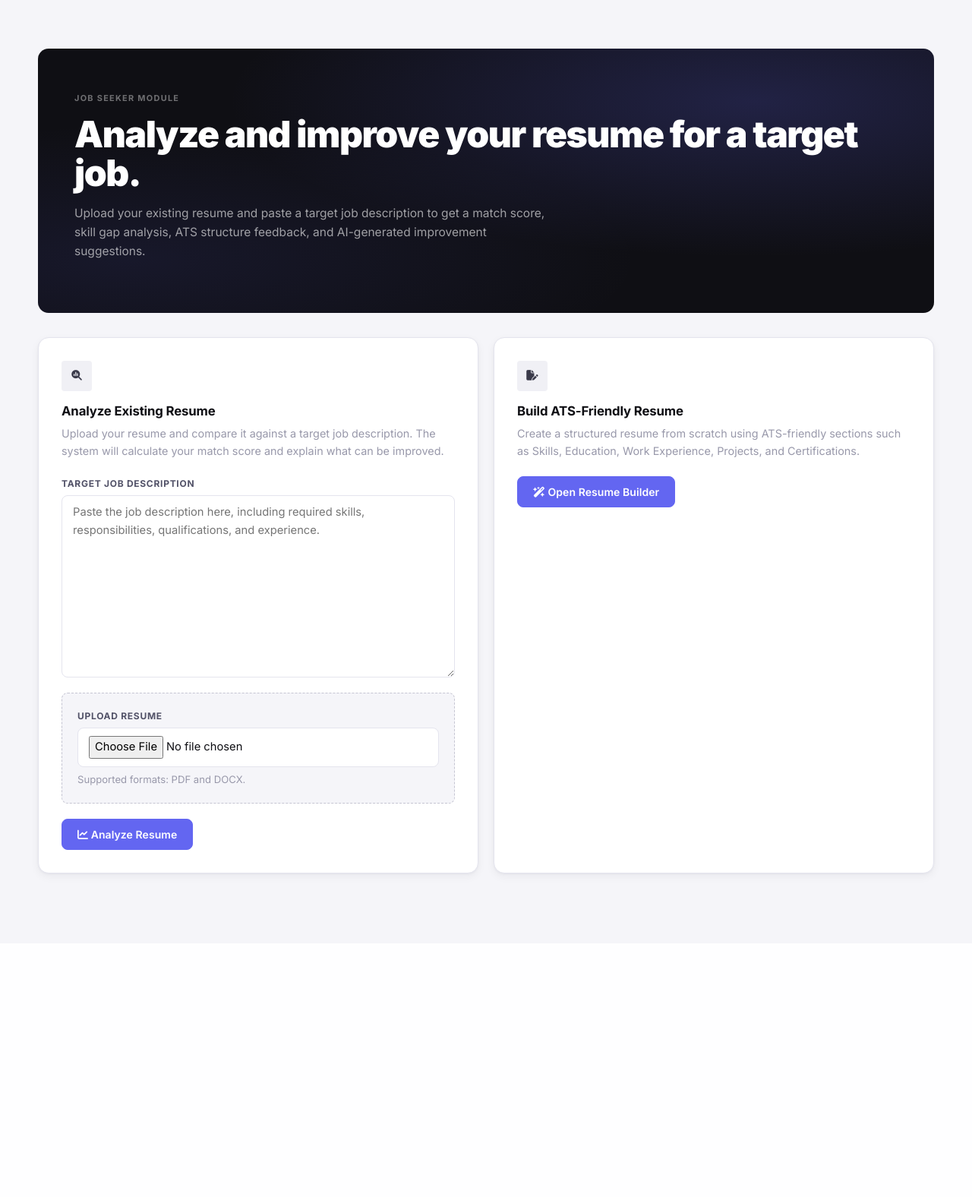
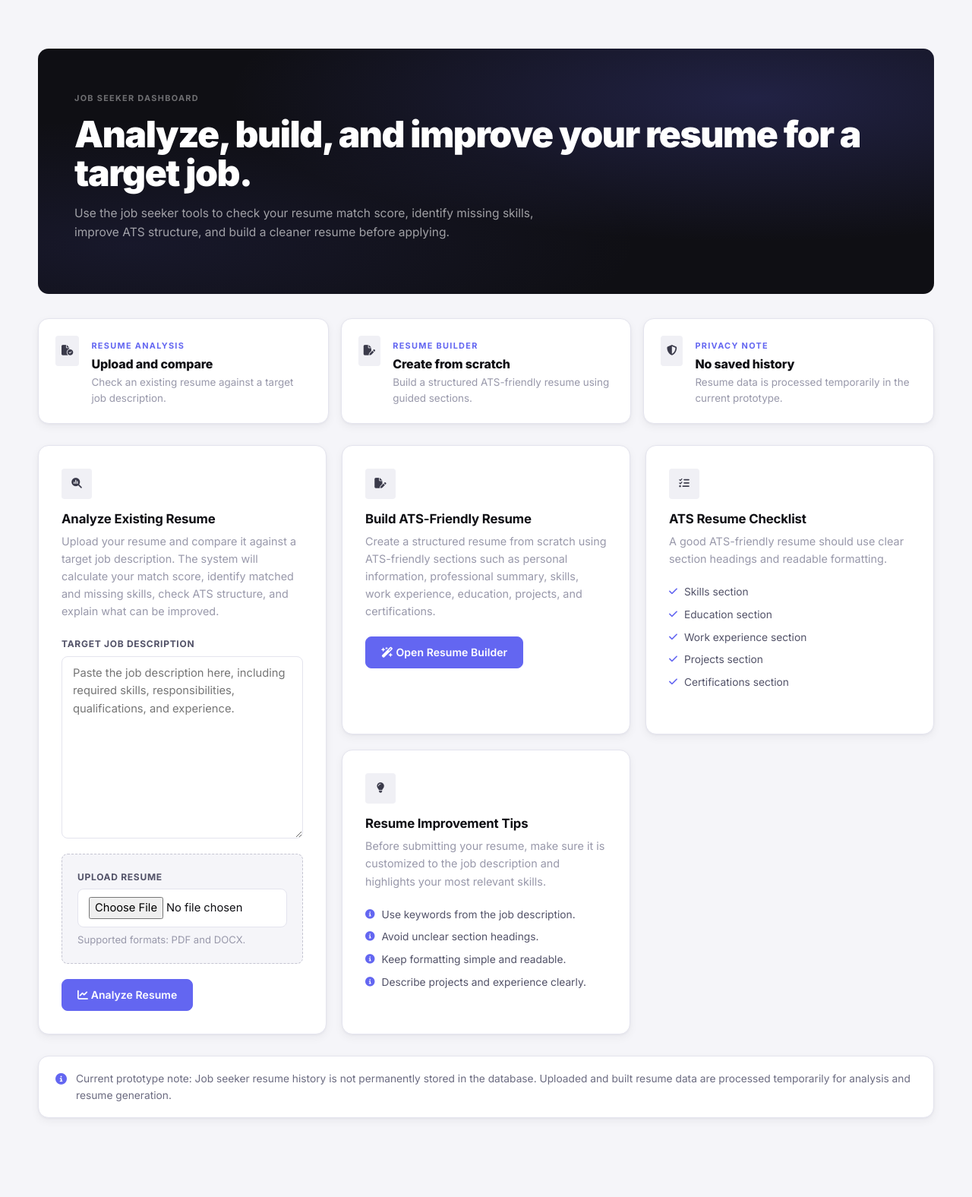
Before and after one commit to sherinaaleeyah/resume-ai-pwa, a Flask app: page /job_seeker in a window 1280 px wide. Shown: the part 61-1637 px from the top of the page at 76% size. Before the commit the page ends 1218 px from the top, so only its background shows below. Run offline with Flask 3, Linux system fonts and the light colour scheme.

Commit message:
Job Seeker UI

```diff
--- a/resume-ai-system/app.py
+++ b/resume-ai-system/app.py
@@ -32,6 +32,7 @@ DATABASE = os.path.join(BASE_DIR, "hiring_dashboard.db")
 UPLOAD_DIR = os.path.join(BASE_DIR, "uploads")
 os.makedirs(UPLOAD_DIR, exist_ok=True)
 
+
 # Load spaCy model only if available
 if spacy:
     try:
@@ -130,7 +131,7 @@ TECH_PATTERNS = [
     r'\btransformer\b',
     r'\byolo\b',
 
-    r'\btensorflow\b',
+    r'\btensorsource .venv/bin/activateflow\b',
     r'\bpytorch\b',
     r'\bkeras\b',
     r'\bscikit[- ]learn\b',
--- a/resume-ai-system/static/style.css
+++ b/resume-ai-system/static/style.css
@@ -2226,3 +2226,101 @@ main.dashboard-shell { padding-top: 32px; padding-bottom: 64px; }
 
     .resume-document { box-shadow: none; border: none; padding: 20px; margin: 0; }
 }
+
+/* ============================================================
+   JOB SEEKER DASHBOARD ENHANCEMENT
+   ============================================================ */
+
+.job-seeker-mini-dashboard {
+    display: grid;
+    grid-template-columns: repeat(3, minmax(0, 1fr));
+    gap: 16px;
+    margin: 0 0 28px;
+}
+
+.job-seeker-mini-dashboard article {
+    background: var(--white);
+    border: 1px solid var(--border);
+    border-radius: var(--radius-md);
+    box-shadow: var(--shadow-sm);
+    padding: 22px;
+    display: flex;
+    gap: 16px;
+    align-items: flex-start;
+}
+
+.job-seeker-mini-dashboard h3 {
+    font-size: 1rem;
+    font-weight: 800;
+    color: var(--black);
+    margin: 2px 0 4px;
+    letter-spacing: -0.01em;
+}
+
+.job-seeker-mini-dashboard p {
+    color: var(--gray-400);
+    font-size: 0.84rem;
+    margin: 0;
+    line-height: 1.55;
+}
+
+.job-seeker-main-card {
+    grid-row: span 2;
+}
+
+.dashboard-list {
+    list-style: none;
+    padding: 0;
+    margin: 16px 0 0;
+    display: grid;
+    gap: 9px;
+}
+
+.dashboard-list li {
+    display: flex;
+    align-items: flex-start;
+    gap: 9px;
+    color: var(--gray-600);
+    font-size: 0.86rem;
+    line-height: 1.5;
+}
+
+.dashboard-list i {
+    color: var(--accent);
+    margin-top: 4px;
+    font-size: 0.78rem;
+}
+
+.prototype-note {
+    display: flex;
+    gap: 12px;
+    align-items: flex-start;
+    background: var(--white);
+    border: 1px solid var(--border);
+    border-radius: var(--radius-md);
+    box-shadow: var(--shadow-sm);
+    padding: 18px 22px;
+    margin: 10px 0 40px;
+    color: var(--gray-500);
+}
+
+.prototype-note i {
+    color: var(--accent);
+    margin-top: 4px;
+}
+
+.prototype-note p {
+    margin: 0;
+    font-size: 0.86rem;
+    line-height: 1.6;
+}
+
+@media (max-width: 960px) {
+    .job-seeker-mini-dashboard {
+        grid-template-columns: 1fr;
+    }
+
+    .job-seeker-main-card {
+        grid-row: auto;
+    }
+}
--- a/resume-ai-system/templates/job_seeker.html
+++ b/resume-ai-system/templates/job_seeker.html
@@ -3,42 +3,87 @@
 <head>
   <meta charset="UTF-8">
   <meta name="viewport" content="width=device-width, initial-scale=1.0">
-  <title>Resume AI Screening Dashboard</title>
+  <title>Job Seeker Dashboard - TalentMatch</title>
   <link href="https://cdn.jsdelivr.net/npm/bootstrap@5.3.3/dist/css/bootstrap.min.css" rel="stylesheet">
   <link href="https://cdnjs.cloudflare.com/ajax/libs/font-awesome/6.5.2/css/all.min.css" rel="stylesheet">
   <link rel="stylesheet" href="{{ url_for('static', filename='style.css') }}">
   <link rel="manifest" href="{{ url_for('static', filename='manifest.json') }}">
 </head>
+
 <body>
 
   <nav class="navbar navbar-expand-lg app-nav">
     <div class="container-fluid dashboard-shell">
       <div class="nav-left">
-        <span class="navbar-brand"><i class="fa-solid fa-wand-magic-sparkles"></i> TalentMatch</span>
+        <span class="navbar-brand">
+          <i class="fa-solid fa-wand-magic-sparkles"></i> TalentMatch
+        </span>
         <span class="nav-mode-pill">Job Seeker</span>
       </div>
-      <a class="btn btn-outline-light btn-sm" href="/"><i class="fa-solid fa-arrow-left"></i> Back Home</a>
+
+      <a class="btn btn-outline-light btn-sm" href="/">
+        <i class="fa-solid fa-arrow-left"></i> Back Home
+      </a>
     </div>
   </nav>
 
-  <!-- Job Seeker Section -->
   <main class="dashboard-shell">
 
+    <!-- Job Seeker Dashboard Header -->
     <section class="hero-grid">
       <div class="hero-copy">
-        <span class="eyebrow">Job Seeker Module</span>
-        <h1>Analyze and improve your resume for a target job.</h1>
+        <span class="eyebrow">Job Seeker Dashboard</span>
+        <h1>Analyze, build, and improve your resume for a target job.</h1>
         <p>
-          Upload your existing resume and paste a target job description to get a match score,
-          skill gap analysis, ATS structure feedback, and AI-generated improvement suggestions.
+          Use the job seeker tools to check your resume match score, identify missing skills,
+          improve ATS structure, and build a cleaner resume before applying.
         </p>
       </div>
     </section>
 
+    <!-- Dashboard Quick Stats / Info Cards -->
+    <section class="job-seeker-mini-dashboard">
+
+      <article>
+        <div class="icon-chip">
+          <i class="fa-solid fa-file-circle-check"></i>
+        </div>
+        <div>
+          <span class="eyebrow">Resume Analysis</span>
+          <h3>Upload and compare</h3>
+          <p>Check an existing resume against a target job description.</p>
+        </div>
+      </article>
+
+      <article>
+        <div class="icon-chip">
+          <i class="fa-solid fa-file-pen"></i>
+        </div>
+        <div>
+          <span class="eyebrow">Resume Builder</span>
+          <h3>Create from scratch</h3>
+          <p>Build a structured ATS-friendly resume using guided sections.</p>
+        </div>
+      </article>
+
+      <article>
+        <div class="icon-chip">
+          <i class="fa-solid fa-shield-halved"></i>
+        </div>
+        <div>
+          <span class="eyebrow">Privacy Note</span>
+          <h3>No saved history</h3>
+          <p>Resume data is processed temporarily in the current prototype.</p>
+        </div>
+      </article>
+
+    </section>
+
+    <!-- Main Job Seeker Tools -->
     <section class="job-seeker-grid">
 
       <!-- Upload Existing Resume -->
-      <article>
+      <article class="job-seeker-main-card">
         <div class="icon-chip">
           <i class="fa-solid fa-magnifying-glass-chart"></i>
         </div>
@@ -46,7 +91,8 @@
         <h3>Analyze Existing Resume</h3>
         <p>
           Upload your resume and compare it against a target job description.
-          The system will calculate your match score and explain what can be improved.
+          The system will calculate your match score, identify matched and missing skills,
+          check ATS structure, and explain what can be improved.
         </p>
 
         <form id="analyze-resume-form" action="/analyze_job_seeker_resume" method="post" enctype="multipart/form-data" class="upload-form">
@@ -88,7 +134,8 @@
         <h3>Build ATS-Friendly Resume</h3>
         <p>
           Create a structured resume from scratch using ATS-friendly sections such as
-          Skills, Education, Work Experience, Projects, and Certifications.
+          personal information, professional summary, skills, work experience, education,
+          projects, and certifications.
         </p>
 
         <a href="/resume_builder" class="btn btn-primary">
@@ -96,6 +143,55 @@
         </a>
       </article>
 
+      <!-- ATS Checklist -->
+      <article>
+        <div class="icon-chip">
+          <i class="fa-solid fa-list-check"></i>
+        </div>
+
+        <h3>ATS Resume Checklist</h3>
+        <p>
+          A good ATS-friendly resume should use clear section headings and readable formatting.
+        </p>
+
+        <ul class="dashboard-list">
+          <li><i class="fa-solid fa-check"></i> Skills section</li>
+          <li><i class="fa-solid fa-check"></i> Education section</li>
+          <li><i class="fa-solid fa-check"></i> Work experience section</li>
+          <li><i class="fa-solid fa-check"></i> Projects section</li>
+          <li><i class="fa-solid fa-check"></i> Certifications section</li>
+        </ul>
+      </article>
+
+      <!-- Resume Tips -->
+      <article>
+        <div class="icon-chip">
+          <i class="fa-solid fa-lightbulb"></i>
+        </div>
+
+        <h3>Resume Improvement Tips</h3>
+        <p>
+          Before submitting your resume, make sure it is customized to the job description
+          and highlights your most relevant skills.
+        </p>
+
+        <ul class="dashboard-list">
+          <li><i class="fa-solid fa-circle-info"></i> Use keywords from the job description.</li>
+          <li><i class="fa-solid fa-circle-info"></i> Avoid unclear section headings.</li>
+          <li><i class="fa-solid fa-circle-info"></i> Keep formatting simple and readable.</li>
+          <li><i class="fa-solid fa-circle-info"></i> Describe projects and experience clearly.</li>
+        </ul>
+      </article>
+
+    </section>
+
+    <!-- Prototype Note -->
+    <section class="prototype-note">
+      <i class="fa-solid fa-circle-info"></i>
+      <p>
+        Current prototype note: Job seeker resume history is not permanently stored in the database.
+        Uploaded and built resume data are processed temporarily for analysis and resume generation.
+      </p>
     </section>
 
   </main>
```
